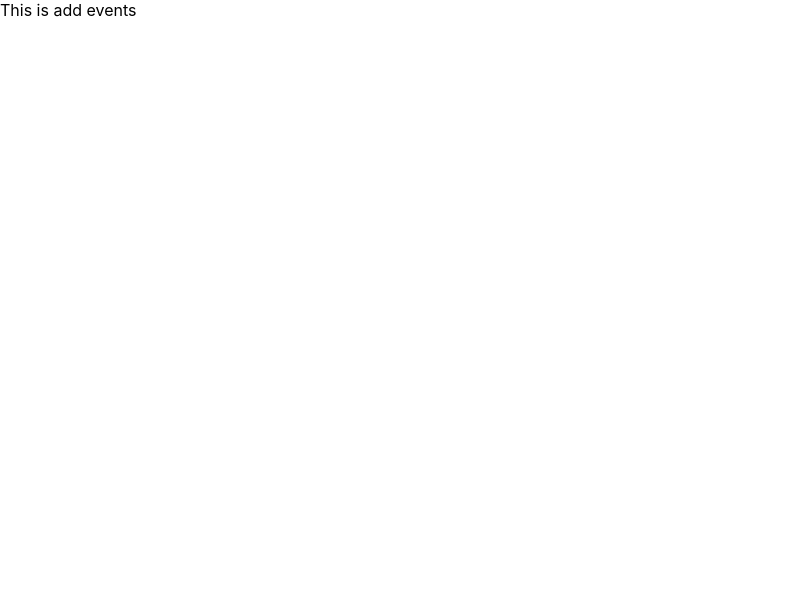
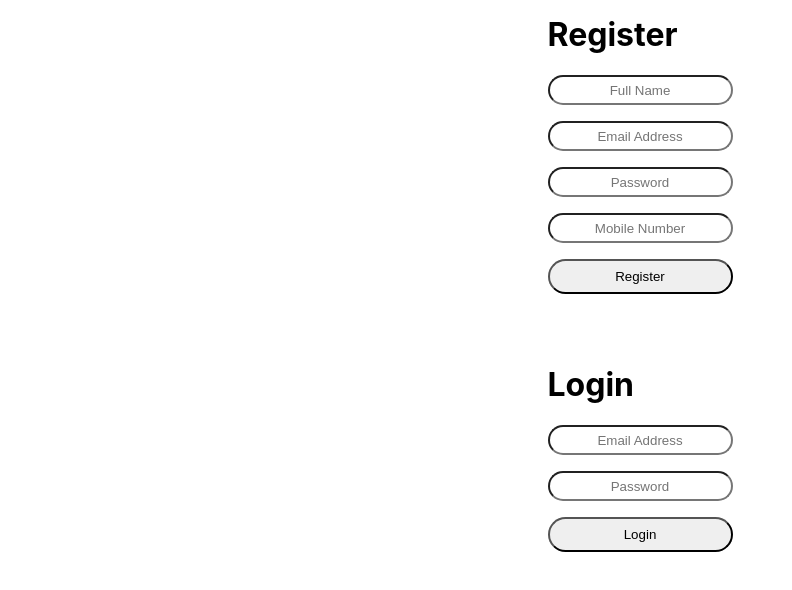
Before and after one commit to nikhilleo/ToDoList, a React (Create React App) app in the folder frontend/: page /login in a window 1280 px wide. Shown: the top 590 px of the page, without its empty margins (0-792 px from the left). Built offline with nearby package versions, Linux system fonts and the light colour scheme.

Commit message:
Added Login Register Page

```diff
--- a/frontend/src/Login/index.js
+++ b/frontend/src/Login/index.js
@@ -1,8 +1,102 @@
 import React from "react";
 import "./style.css";
+import axios from "../axios";
+function Index() {
+  const handleRegisterSubmit = (e) => {
+    e.preventDefault();
+    const data = {
+      fName: e.target[0].value,
+      email: e.target[1].value,
+      password: e.target[2].value,
+      mobile: e.target[3].value,
+    };
+    axios
+      .post("/register", data)
+      .then((res) => {
+        console.log(res.data);
+        localStorage.setItem("token", res.data);
+      })
+      .catch((err) => {
+        console.log(err.response);
+        alert(err.message);
+      });
+  };
 
-function Index() {
-  return <div>This is add events</div>;
+  const handleLoginSubmit = (e) => {
+    e.preventDefault();
+    const data = {
+      email: e.target[0].value,
+      password: e.target[1].value,
+    };
+    axios
+      .post("/login", data)
+      .then((res) => {
+        console.log(res);
+        if (!res.data.status == 200 || !res.data.status == 201)
+          alert(res.data.message);
+        localStorage.setItem("token", res.data);
+      })
+      .catch((err) => {
+        console.log(err.response);
+        alert(err.message);
+      });
+  };
+
+  return (
+    <>
+      <div className="login__form">
+        <form
+          onSubmit={handleRegisterSubmit}
+          id="login__form"
+          className="sub__login__form"
+        >
+          <h1>Register</h1>
+          <input type="text" name="fname" placeholder="Full Name" required />
+          <input
+            type="email"
+            name="email"
+            placeholder="Email Address"
+            required
+          />
+          <input
+            type="password"
+            name="password"
+            placeholder="Password"
+            required
+          />
+          <input
+            type="text"
+            name="number"
+            placeholder="Mobile Number"
+            required
+          />
+          <button type="submit">Register</button>
+        </form>
+      </div>
+      <div className="login__form">
+        <form
+          onSubmit={handleLoginSubmit}
+          id="login__form"
+          className="sub__login__form"
+        >
+          <h1>Login</h1>
+          <input
+            type="email"
+            name="email"
+            placeholder="Email Address"
+            required
+          />
+          <input
+            type="password"
+            name="password"
+            placeholder="Password"
+            required
+          />
+          <button type="submit">Login</button>
+        </form>
+      </div>
+    </>
+  );
 }
 
 export default Index;
--- a/frontend/src/Login/style.css
+++ b/frontend/src/Login/style.css
@@ -0,0 +1,27 @@
+.login__form {
+  display: flex;
+  justify-content: center;
+  height: 38vh;
+  align-items: center;
+}
+.sub__login__form {
+  display: flex;
+  flex-direction: column;
+}
+.sub__login__form > input {
+  margin-bottom: 2vh;
+  text-align: center;
+  height: 3vh;
+  border-radius: 20px;
+}
+.sub__login__form > button {
+  margin-bottom: 2vh;
+  padding: 1vh;
+  border-radius: 20px;
+}
+.sub__login__form > button:focus {
+  border: none;
+}
+.sub__login__form > input:focus {
+  border: none;
+}
```
